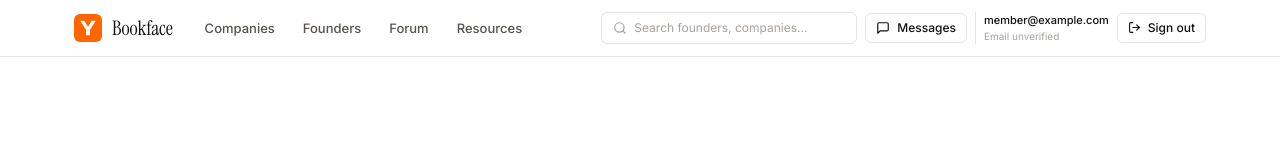
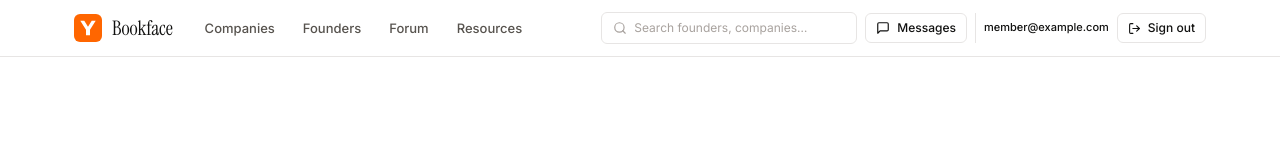
Before and after one commit to mahesh-oss-cloud/bookface-yc-, a Next.js app: page / in a window 1280 px wide. Shown: the top 151 px of the page. Built offline with nearby package versions, Linux system fonts and the light colour scheme.

Commit message:
Remove email-unverified navigation label

```diff
--- a/src/components/Navbar.tsx
+++ b/src/components/Navbar.tsx
@@ -86,7 +86,6 @@ export default function Navbar({ email }: { email: string }) {
           <div className="hidden md:flex items-center gap-2 pl-2 border-l border-[var(--color-line)]">
             <div className="max-w-[150px]">
               <div className="truncate text-[11px] font-medium">{email}</div>
-              <div className="text-[10px] text-[var(--color-ink-3)]">Email unverified</div>
             </div>
             <button type="button" onClick={signOut} disabled={signingOut} className="btn btn-sm" title="Sign out">
               <LogOut size={13} />
@@ -133,8 +132,7 @@ export default function Navbar({ email }: { email: string }) {
             <div className="mt-2 border-t border-[var(--color-line)] pt-3 flex items-center justify-between gap-3">
               <div className="min-w-0">
                 <div className="truncate text-[12px] font-medium">{email}</div>
-                <div className="text-[10px] text-[var(--color-ink-3)]">Email unverified</div>
-              </div>
+                </div>
               <button type="button" onClick={signOut} disabled={signingOut} className="btn btn-sm shrink-0">
                 <LogOut size={13} /> {signingOut ? "Signing out…" : "Sign out"}
               </button>
```
